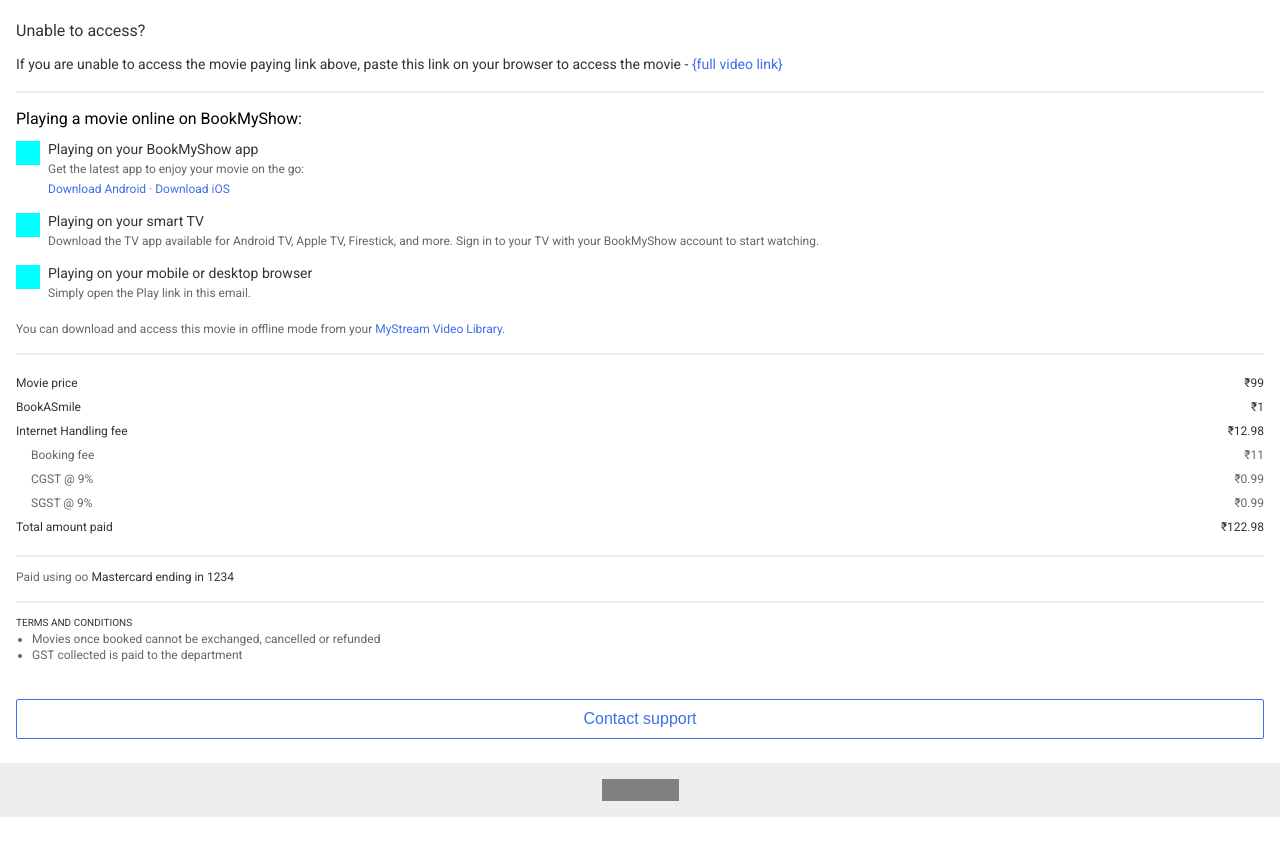
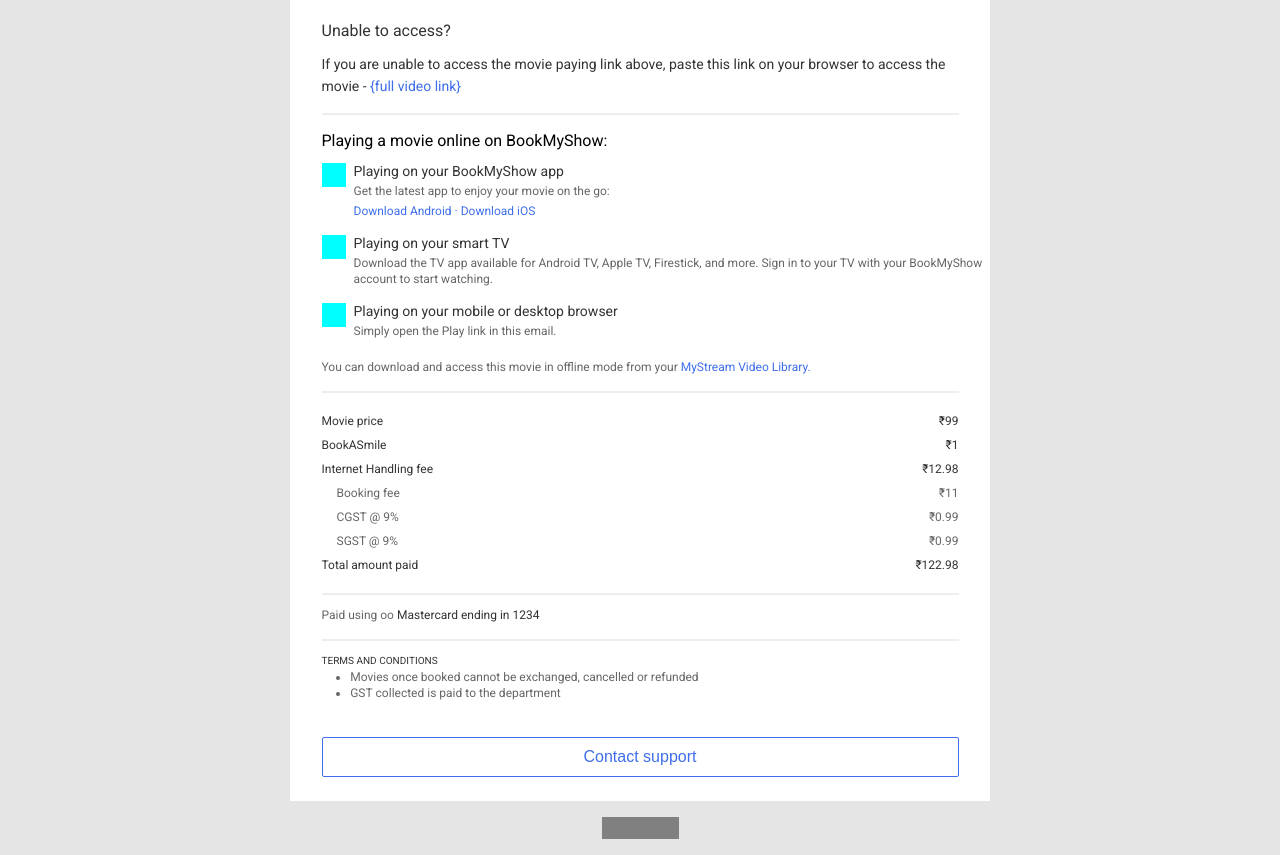
Before and after one commit to MeetBorda/test, a plain HTML site: page index.html in a window 1280 px wide. Shown: the part 439-1294 px from the top of the page. Before the commit the page ends 1256 px from the top, so only its background shows below. Drawn offline with Linux system fonts and the light colour scheme.

Commit message:
Update index.html

```diff
--- a/index.html
+++ b/index.html
@@ -1,3 +1,4 @@
+
 
 <head>
 
@@ -27,27 +28,16 @@
 			text-decoration: none;
 		}
 
-		p {
-			padding: 0 !important;
-			margin: 0 !important;
+
+		/* Mobile styles */
+	</style>
+	<!-- <style>
+		@media only screen and (max-device-width: 480px),
+		only screen and (max-width: 480px) {
+			body {
+				background-color: red !important;
 			}
 
-		img {
-			-ms-interpolation-mode: bicubic;
-			/* Allow smoother rendering of resized image in Internet Explorer */
-		}
-
-		.mcnPreviewText {
-			display: none !important;
-		}
-
-		/* Mobile styles */
-
-		@media only screen and (max-device-width: 480px),
-		only screen and (max-width: 480px) {
-			body{
-				background-color: red !important;
-			}
 			.mobile-shell {
 				width: 100% !important;
 				min-width: 100% !important;
@@ -64,8 +54,8 @@
 			}
 
 			.container {
-				padding-left: 16px;
-				padding-right: 16px;
+				padding-left: 4.5%;
+				padding-right: 4.5%;
 			}
 
 			.td {
@@ -73,17 +63,18 @@
 				min-width: 100% !important;
 			}
 		}
-	</style>
+	</style> -->
 </head>
 
 <body class="body"
-	style="padding: 0 !important; margin: 0 !important; display: block !important; min-width: 100% !important; width: 100% !important; background: white; -webkit-text-size-adjust: none;">
-	<table width="100%" border="0" cellspacing="0" cellpadding="0">
+	style="padding: 0 !important; margin: 0 !important; display: block !important; min-width: 100% !important; width: 100% !important;-webkit-text-size-adjust: none;">
+
+	<table width="100%" border="0" cellspacing="0" cellpadding="0" style="max-width: 700px;min-width: 360px;background:white ;margin: auto;">
 		<tr>
 			<td align="center" valign="top">
 				<table width="100%" border="0" cellspacing="0" cellpadding="0" class="mobile-shell">
 					<tr>
-						<td style="padding-left: 16px; padding-right: 16px; background-color: #1f2533;">
+						<td style="padding-left: 4.5%; padding-right: 4.5%; background-color: #1f2533;">
 							<layout label="TicketCard">
 								<table width="100%" border="0" cellspacing="0" cellpadding="0">
 									<tr>
@@ -130,7 +121,7 @@
                                                         border-radius: 8px;
                                                     ">
 												<div
-													style="border-radius: 4px; box-sizing: border-box; margin-right: 16px; background-color: black; height: 96px; width: 64px;">
+													style="border-radius: 4px; box-sizing: border-box; margin-right: 4.5%; background-color: black; height: 96px; width: 64px;">
 												</div>
 												<div id="text"
 													style="font-family: Roboto,sans-serif; font-style: normal; font-weight: normal;">
@@ -211,7 +202,7 @@
 		</tr>
 		<tr>
 			<td>
-				<div style="padding-left: 16px; padding-right: 16px;">
+				<div style="padding-left: 4.5%; padding-right: 4.5%;">
 					<div style="
                                 font-family: Roboto,sans-serif;
                                 font-style: normal;
@@ -249,7 +240,7 @@
 		<tr>
 			<td>
 				<table width="100%" border="0" cellspacing="0" cellpadding="0"
-					style="margin-top: 16px; padding-left: 16px; padding-right: 16px;">
+					style="margin-top: 16px; padding-left: 4.5%; padding-right: 4.5%;">
 					<tr>
 						<td>
 							<div
@@ -311,7 +302,7 @@
 										<div
 											style="height: 24px; width: 24px; background-color: aqua; margin-right: 8px;">
 										</div>
-									<div >
+										<div>
 											<div style="
 													font-family: Roboto,sans-serif;
 													font-style: normal;
@@ -335,7 +326,8 @@
 													/* grey_two */
 													color: #666666;
 												">
-											Download the TV app available for Android TV, Apple TV, Firestick, and more. Sign in to your TV with your BookMyShow account to start watching.
+												Download the TV app available for Android TV, Apple TV, Firestick, and
+												more. Sign in to your TV with your BookMyShow account to start watching.
 											</div>
 											<!-- <div style="
 												font-family: Roboto,sans-serif;
@@ -357,10 +349,9 @@
 							</div>
 							<div>
 								<div style="display: flex; flex-direction: row; margin-top: 12px;">
-										<div
-											style="height: 24px; width: 24px; background-color: aqua; margin-right: 8px;">
+									<div style="height: 24px; width: 24px; background-color: aqua; margin-right: 8px;">
 									</div>
-										<div >
+									<div>
 										<div style="
                                                         font-family: Roboto,sans-serif;
                                                         font-style: normal;
@@ -429,7 +420,7 @@
 		</tr>
 		<tr>
 			<td>
-				<table width="100%" border="0" cellspacing="0" cellpadding="0" style="margin-top: 16px; padding-left: 16px; padding-right: 16px;font-family: Roboto,sans-serif;
+				<table width="100%" border="0" cellspacing="0" cellpadding="0" style="margin-top: 16px; padding-left: 4.5%; padding-right: 4.5%;font-family: Roboto,sans-serif;
 					font-style: normal;
 					font-weight: normal;
 					font-size: 12px;
@@ -488,13 +479,13 @@
 					</tr>
 
 				</table>
-				<div style="margin-top: 16px; border: 1px solid #eeeeee;margin-left: 16px;margin-right: 16px;"></div>
+				<div style="margin-top: 16px; border: 1px solid #eeeeee;margin-left: 4.5%;margin-right: 4.5%;"></div>
 
 			</td>
 		</tr>
 		<tr>
 			<td
-				style="padding-left: 16px;padding-right: 16px;padding-top:12px;padding-bottom:12px;font-family: Roboto,sans-serif;">
+				style="padding-left: 4.5%;padding-right: 4.5%;padding-top:12px;padding-bottom:12px;font-family: Roboto,sans-serif;">
 				<div style="
 				font-style: normal;
 				font-weight: normal;
@@ -506,7 +497,7 @@
 			</td>
 		</tr>
 		<tr>
-			<td style="padding-left: 16px;padding-right: 16px;">
+			<td style="padding-left: 4.5%;padding-right: 4.5%;">
 				<div style="font-family: Roboto,sans-serif;
 				font-style: normal;
 				font-weight: 500;
@@ -517,7 +508,7 @@
 				/* grey_one */
 				color: #333333;">
 					<div style="text-transform: uppercase;">Terms and Conditions</div>
-					<div style="padding-left: 16px;padding-right: 16px;margin-top: -12px;">
+					<div style="padding-left: 4.5%;padding-right: 4.5%;margin-top: -12px;">
 						<ul style="
 						font-weight: normal;
 						font-size: 12px;
@@ -533,7 +524,7 @@
 			</td>
 		</tr>
 		<tr>
-			<td style="padding-left: 16px;padding-right: 16px;">
+			<td style="padding-left: 4.5%;padding-right: 4.5%;">
 				<button style="margin-top: 24px; margin-bottom: 24px; width: 100%; color: #3e6eea; text-align: center; font-size: 16px; background: white; text-decoration: none; border: 1px solid #3E6EEA;
 					box-sizing: border-box;
 					border-radius: 2px; height: 40px;">
@@ -541,7 +532,7 @@
 				</button></td>
 		</tr>
 		<tr>
-			<td style="background: #EEEEEE;height: 54px;display: flex;">
+			<td style="background: #E5E5E5;height: 54px;display: flex;">
 				<div style="background-color: grey;display:block;width: 77px;height:22px;margin:auto"></div>
 			</td>
 		</tr>
```
Lines whose indentation alone changed are shown as unchanged.
